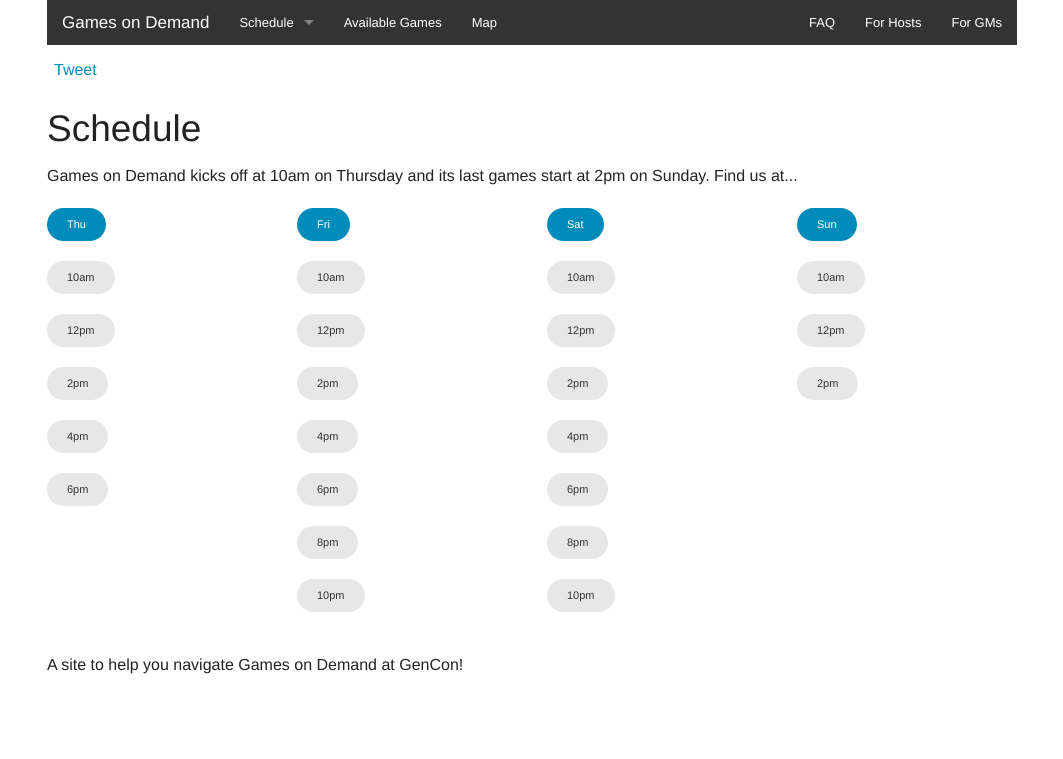
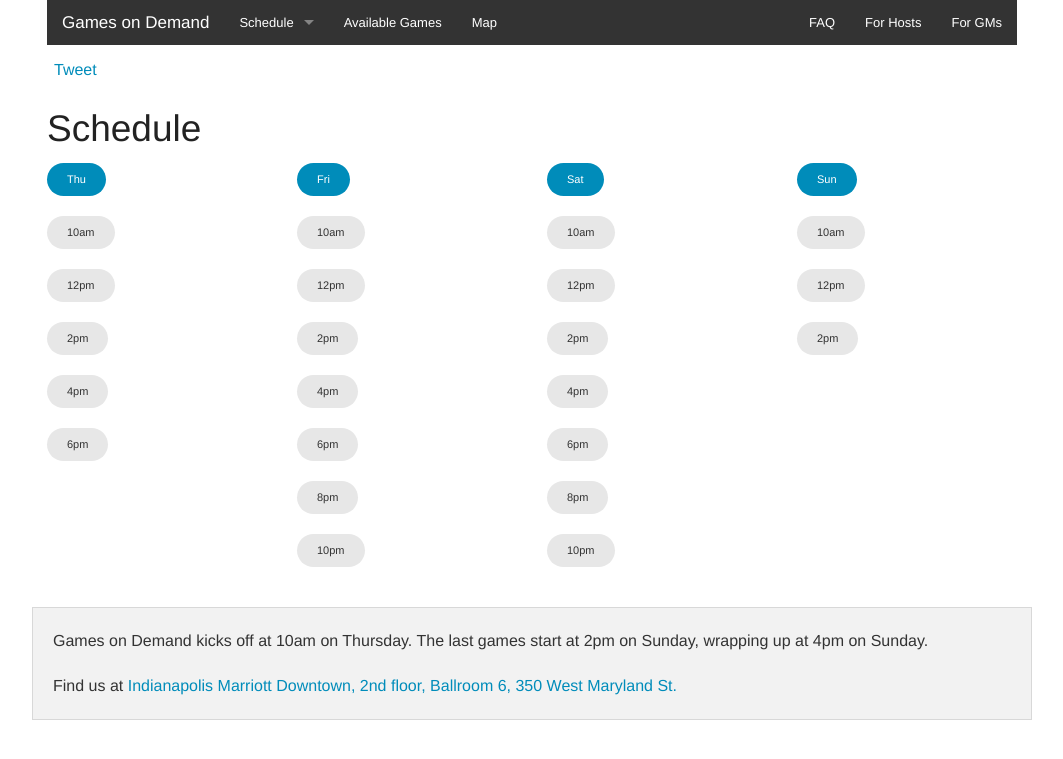
Before and after one commit to gamesondemand/gamesondemand.github.io, a Jekyll site: the page built from index.html, in a window 1280 px wide. Shown: the top 759 px of the page, without its empty margins (108-1171 px from the left). Built offline with Jekyll 4.4.1, drawn with Linux system fonts in a browser that asks for light colours; Markdown is read by kramdown in place of the engine named in the settings; comment, search, counter and statistics services are not loaded.

Commit message:
Further tweaking of UI and data

```diff
--- a/_layouts/default.html
+++ b/_layouts/default.html
@@ -64,12 +64,6 @@
       </section>
     </div>
 
-    <div class="row">
-      <footer class="large-12 columns footer">
-        <p>A site to help you navigate Games on Demand at GenCon!</p>
-      </footer>
-    </div>
-
     <!-- Place this tag after the last +1 button tag. -->
     <script type="text/javascript">
       (function() {
--- a/css/site.css
+++ b/css/site.css
@@ -2,3 +2,4 @@
 .social-media-badges { padding-top: 12px;}
 .social-media-badges .twitter-frame { margin-right: -32px;}
 .fb-share-button { margin-top: -5px; }
+.game .game-header .type { font-size: 1em;}
--- a/index.html
+++ b/index.html
@@ -6,16 +6,6 @@
 
 <h2 id="schedule">Schedule</h2>
 <div itemscope itemtype="http://schema.org/SocialEvent">
-  <p itemprop="text">
-    <span itemprop="organizer">Games on Demand</span>
-    <meta itemprop="startDate" content="2014-08-14">
-    <meta itemprop="doorTime" content="2014-08-14T10:00:00-0400">
-    <meta itemprop="duration" content="2014-08-14T10:00:00-0400/P4D">
-    <meta itemprop="endDate" content="2014-08-17">
-    kicks off at <date datetime="2014-08-14T10:00:00-0400">10am on Thursday</date>
-    and its last games start <date datetime="2014-08-17T14:00:00-0400">at 2pm on Sunday</date>.
-    Find us at...
-  </p>
   <div class="row schedule">
     <div class="small-3 columns day thursday">
       {% assign day = 'thursday' %}
@@ -34,4 +24,19 @@
       {% include day_for_homepage.html %}
     </div>
   </div>
+
+  <div class="row panel">
+    <p itemprop="text">
+      <span itemprop="organizer">Games on Demand</span>
+      <meta itemprop="startDate" content="2014-08-14">
+      <meta itemprop="duration" content="2014-08-14T10:00:00-0400/P4D">
+      <meta itemprop="endDate" content="2014-08-17">
+      kicks off at <date itemprop="doorTime" datetime="2014-08-14T10:00:00-0400">10am on Thursday</date>.
+      The last games start <date datetime="2014-08-17T14:00:00-0400">at 2pm on Sunday</date>, wrapping up <date itemprop="endDate" datetime="2014-08-17T16:00:00-0400">at 4pm on Sunday</date>.
+    </p>
+    <p itemprop="location" itemscope="" itemtype="http://schema.org/EventVenue">Find us at
+      <a target="_blank" href="https://www.google.com/maps/place/350+W+Maryland+St,+Indianapolis,+IN+46225/@39.7662266,-86.164766,18z/data=!4m2!3m1!1s0x886b50ba9cb559e7:0xae912acda532d288"><span itemprop="name">Indianapolis Marriott Downtown</span>, <span itemprop="description">2nd floor, Ballroom 6, 350 West Maryland St.</span></a>
+      <meta itemprop="address" content="350 West Maryland Street, Indianapolis, IN 46225 USA">
+    </p>
+  </div>
 </div>
```
Also changed, not shown: _includes/game.html (+12 -8 lines).
